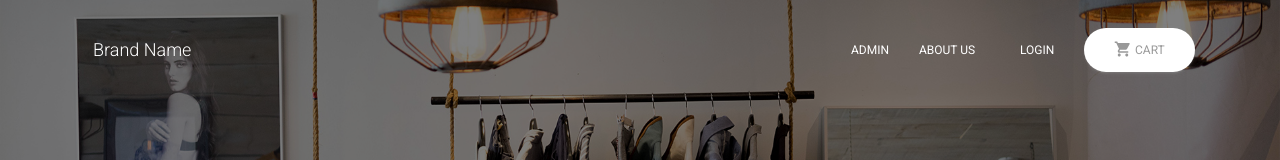
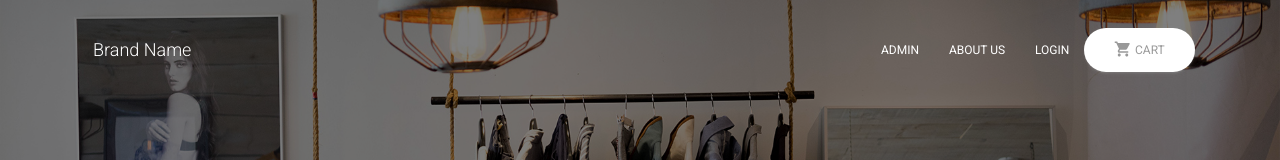
Before and after one commit to haoyang324/order-app, a React (Create React App) app: page / in a window 1280 px wide. Shown: the top 160 px of the page. Built offline with nearby package versions, Linux system fonts and the light colour scheme; no server answers.

Commit message:
Code clean and bug fix

```diff
--- a/src/components/Header/HeaderLinks.jsx
+++ b/src/components/Header/HeaderLinks.jsx
@@ -122,7 +122,7 @@ export default function HeaderLinks(props) {
         <ListItem className={classes.listItem}>
           <Button
             onClick={() => history.push("/login")}
-            className={classes.navButton}
+            className={classes.navLink}
             color="transparent"
           >
             Login
--- a/src/views/IndexPage/IndexPage.jsx
+++ b/src/views/IndexPage/IndexPage.jsx
@@ -17,7 +17,7 @@ import styles from "assets/jss/material-kit-pro-react/views/ecommerceStyle.js";
 
 const useStyles = makeStyles(styles);
 
-export default function EcommercePage() {
+export default function IndexPage() {
   const context = React.useContext(MyContext);
   const [products, setProducts] = React.useState([]);
 
--- a/src/views/IndexPage/SectionOffers.jsx
+++ b/src/views/IndexPage/SectionOffers.jsx
@@ -23,7 +23,7 @@ import styles from "assets/jss/material-kit-pro-react/views/ecommerceSections/la
 
 const useStyles = makeStyles(styles);
 
-export default function SectionLatestOffers(props) {
+export default function SectionOffers(props) {
   const classes = useStyles();
   const { products, addToCart } = props;
   const [qty, setQty] = React.useState([]);
@@ -128,7 +128,7 @@ export default function SectionLatestOffers(props) {
   );
 }
 
-SectionLatestOffers.propTypes = {
+SectionOffers.propTypes = {
   products: PropTypes.any,
   addToCart: PropTypes.func
 };
--- a/src/views/LoginPage/LoginPage.jsx
+++ b/src/views/LoginPage/LoginPage.jsx
@@ -23,6 +23,7 @@ import loginPageStyle from "assets/jss/material-kit-pro-react/views/loginPageSty
 import image from "assets/img/bg7.jpg";
 
 const useStyles = makeStyles(loginPageStyle);
+
 export default function LoginPage() {
   let history = useHistory();
   let context = React.useContext(MyContext);
--- a/src/views/ProfilePage/ProfilePage.jsx
+++ b/src/views/ProfilePage/ProfilePage.jsx
@@ -19,7 +19,7 @@ import profilePageStyle from "assets/jss/material-kit-pro-react/views/profilePag
 
 const useStyles = makeStyles(profilePageStyle);
 
-export default function ProfilePage({ ...rest }) {
+export default function ProfilePage() {
   React.useEffect(() => {
     window.scrollTo(0, 0);
     document.body.scrollTop = 0;
@@ -30,7 +30,7 @@ export default function ProfilePage({ ...rest }) {
     classes.imgRoundedCircle,
     classes.imgFluid
   );
-  const navImageClasses = classNames(classes.imgRounded, classes.imgGallery);
+
   return (
     <div>
       <Header
```
